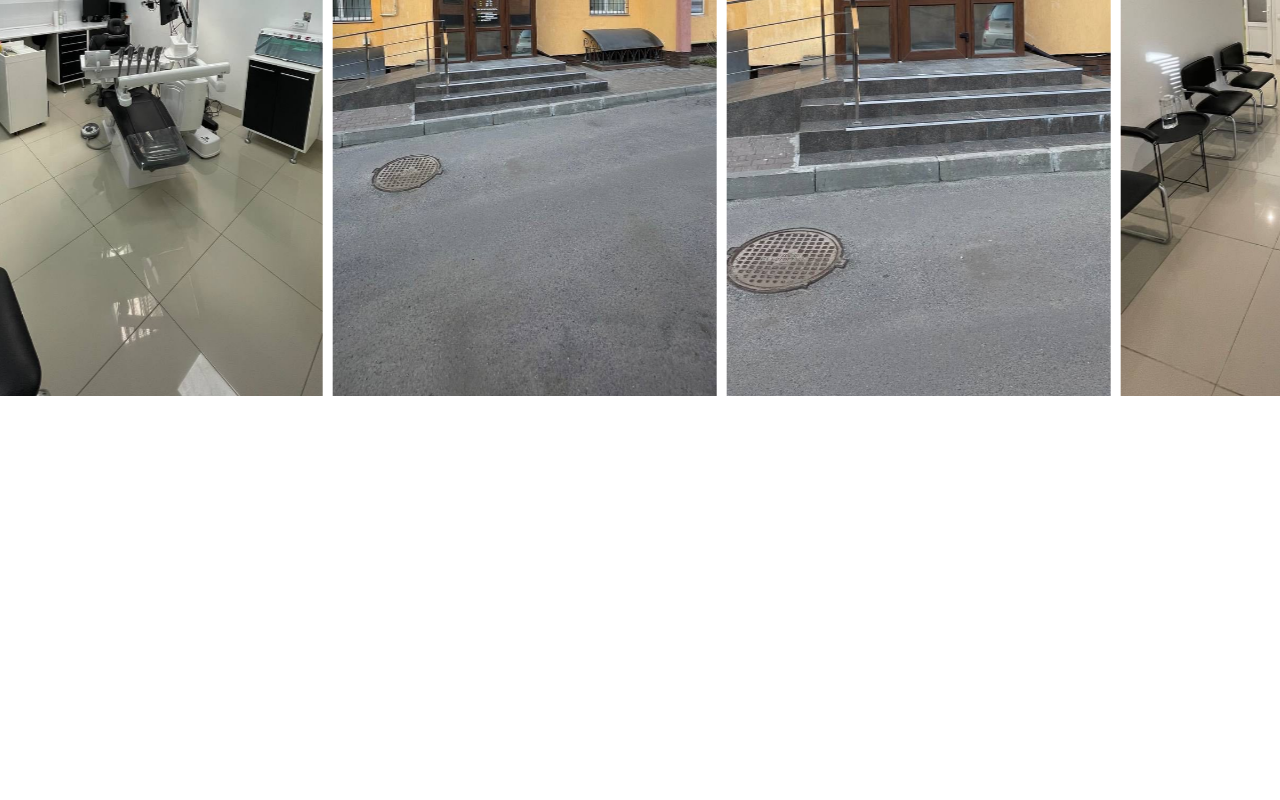
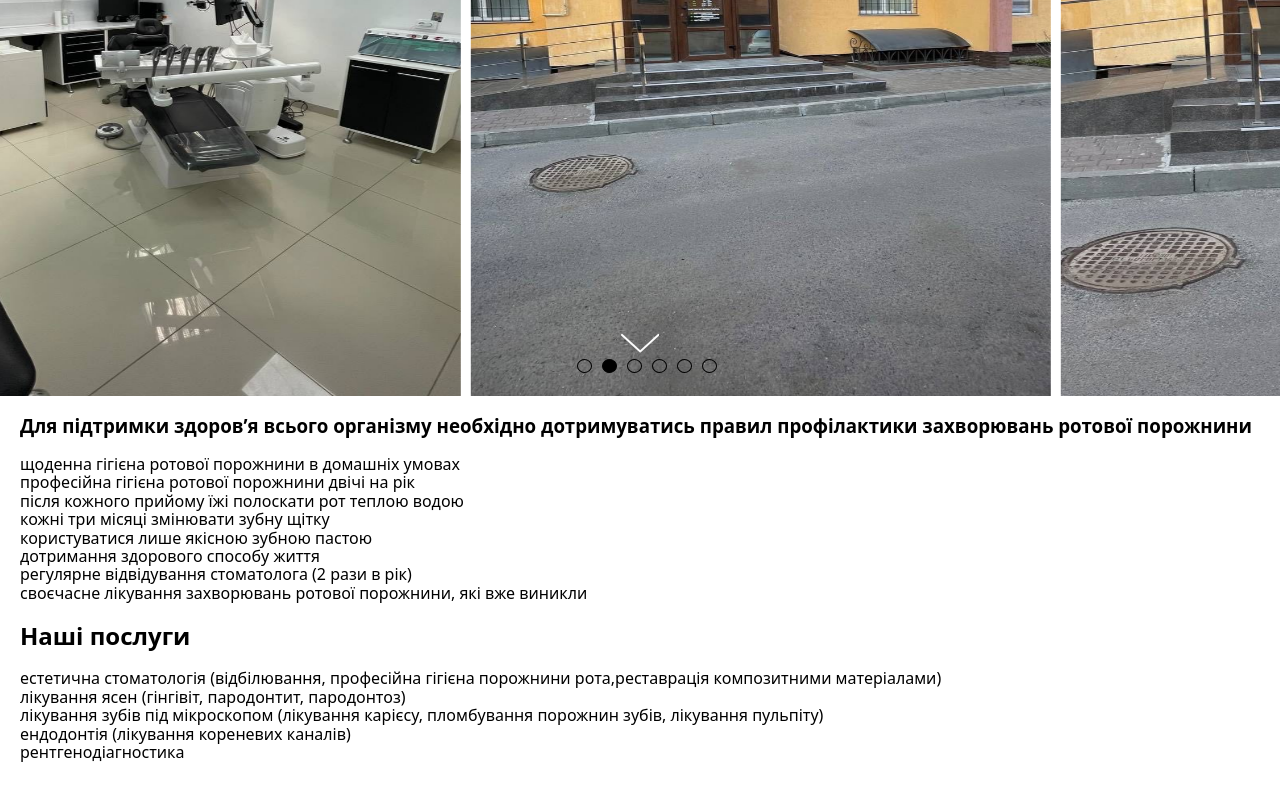
Before and after one commit to r-strilets/Eustoma, a website built with Parcel: page src/index.html in a window 1280 px wide. Shown: the part 404-1204 px from the top of the page. Before the commit the page ends 800 px from the top, so only its background shows below. Built offline with nearby package versions, Linux system fonts and the light colour scheme; grey boxes are pictures that could not be loaded.

Commit message:
add few sections without styles

```diff
--- a/src/index.html
+++ b/src/index.html
@@ -21,6 +21,9 @@
     <include src="./partials/header.html"></include>
     <main>
       <include src="./partials/hero.html"></include>
+      <include src="./partials/about.html"></include>
+      <include src="./partials/services.html"></include>
+      <include src="./partials/map.html"></include>
     </main>
     <script src="https://code.jquery.com/jquery-3.4.1.min.js"></script>
     <script
--- a/src/js/slider.js
+++ b/src/js/slider.js
@@ -9,13 +9,22 @@ $(document).ready(function () {
     arrows: false,
     centerMode: true,
     centerPadding: '30px',
+    dots: true,
     responsive: [
       {
         breakpoint: 768,
         settings: {
           arrows: false,
           centerPadding: '50px',
-          slidesToShow: 3,
+          slidesToShow: 2,
+
+          centerMode: true,
+        },
+      },
+      {
+        breakpoint: 1280,
+        settings: {
+          slidesToShow: 3
         },
       },
     ],
--- /dev/null
+++ b/src/partials/about.html
@@ -0,0 +1,28 @@
+<section class="about" id="about">
+  <div class="container about-container">
+    <h3>
+      Для підтримки здоров’я всього організму необхідно дотримуватись правил
+      профілактики захворювань ротової порожнини
+    </h3>
+    <ul class="about-list">
+      <li class="list-item">
+        щоденна гігієна ротової порожнини в домашніх умовах
+      </li>
+      <li class="list-item">
+        професійна гігієна ротової порожнини двічі на рік
+      </li>
+      <li class="list-item">
+        після кожного прийому їжі полоскати рот теплою водою
+      </li>
+      <li class="list-item">кожні три місяці змінювати зубну щітку</li>
+      <li class="list-item">користуватися лише якісною зубною пастою</li>
+      <li class="list-item">дотримання здорового способу життя</li>
+      <li class="list-item">
+        регулярне відвідування стоматолога (2 рази в рік)
+      </li>
+      <li class="list-item">
+        своєчасне лікування захворювань ротової порожнини, які вже виникли
+      </li>
+    </ul>
+  </div>
+</section>
--- a/src/partials/header.html
+++ b/src/partials/header.html
@@ -3,8 +3,8 @@
     <div class="header-logo"><a href="#header">EUSTOMA</a></div>
     <nav class="menu">
       <ul class="menu-list">
-        <li class="menu-list__item"><a href="#">Про нас</a></li>
-        <li class="menu-list__item"><a href="#">Послуги</a></li>
+        <li class="menu-list__item"><a href="#about">Про зуби</a></li>
+        <li class="menu-list__item"><a href="#services">Послуги</a></li>
       </ul>
       <a href="tel:+380000000000" class="menu-button">зателефонувати</a>
     </nav>
--- a/src/partials/hero.html
+++ b/src/partials/hero.html
@@ -19,4 +19,24 @@
       <img src="images/7.jpg" alt="photo6" class="slider-photo" />
     </div>
   </div>
+  <div class="arrow-scroll">
+    <div class="arrow-scroll__wrap arrow-scroll__wrap_animated">
+      <a href="#about">
+        <svg
+          style="fill: #ffffff"
+          x="0px"
+          y="0px"
+          width="38.417px"
+          height="18.592px"
+          viewBox="0 0 38.417 18.592"
+        >
+          <g>
+            <path
+              d="M19.208,18.592c-0.241,0-0.483-0.087-0.673-0.261L0.327,1.74c-0.408-0.372-0.438-1.004-0.066-1.413c0.372-0.409,1.004-0.439,1.413-0.066L19.208,16.24L36.743,0.261c0.411-0.372,1.042-0.342,1.413,0.066c0.372,0.408,0.343,1.041-0.065,1.413L19.881,18.332C19.691,18.505,19.449,18.592,19.208,18.592z"
+            ></path>
+          </g>
+        </svg>
+      </a>
+    </div>
+  </div>
 </section>
--- /dev/null
+++ b/src/partials/map.html
@@ -0,0 +1,13 @@
+<section class="map">
+  <div class="container">
+    <iframe
+      src="https://www.google.com/maps/embed?pb=!1m10!1m8!1m3!1d771.2436991164379!2d27.00223116729835!3d49.44399062998407!3m2!1i1024!2i768!4f13.1!5e0!3m2!1suk!2sus!4v1680564292986!5m2!1suk!2sus"
+      width="600"
+      height="450"
+      style="border: 0"
+      allowfullscreen=""
+      loading="lazy"
+      referrerpolicy="no-referrer-when-downgrade"
+    ></iframe>
+  </div>
+</section>
--- /dev/null
+++ b/src/partials/services.html
@@ -0,0 +1,22 @@
+<section class="services" id="services">
+  <div class="container services-container">
+    <h2>Наші послуги</h2>
+    <ul class="services-list">
+      <li class="services-list-item">
+        естетична стоматологія (відбілювання, професійна гігієна порожнини
+        рота,реставрація композитними матеріалами)
+      </li>
+      <li class="services-list-item">
+        лікування ясен (гінгівіт, пародонтит, пародонтоз)
+      </li>
+      <li class="services-list-item">
+        лікування зубів під мікроскопом (лікування карієсу, пломбування порожнин
+        зубів, лікування пульпіту)
+      </li>
+      <li class="services-list-item">
+        ендодонтія (лікування кореневих каналів)
+      </li>
+      <li class="services-list-item">рентгенодіагностика</li>
+    </ul>
+  </div>
+</section>
--- a/src/sass/components/_header.scss
+++ b/src/sass/components/_header.scss
@@ -5,6 +5,7 @@
   right: 0;
   height: 80px;
   padding-top: 20px;
+  color: white;
   // background-color: #0f930f66;
   background-color: #000;
   z-index: 100;
@@ -20,7 +21,7 @@
   font-size: 24px;
   font-weight: 500;
   font-style: italic;
-  color: white;
+
   @include mq(tablet) {
     font-size: 32px;
   }
--- a/src/sass/components/_hero.scss
+++ b/src/sass/components/_hero.scss
@@ -18,3 +18,57 @@
     cursor: pointer;
   }
 }
+.slick-dots {
+  position: absolute;
+  bottom: -50px;
+  transform: rotate(270deg);
+  left: 50%;
+  font-size: 0;
+}
+.slick-dots li {
+  margin: 10px 0;
+}
+.slick-dots li.slick-active button {
+  background-color: rgb(0, 0, 0);
+}
+.slick-dots button {
+  width: 10px;
+  height: 15px;
+  border-radius: 50%;
+  border: 1px solid black;
+  outline: 0;
+  background-color: transparent;
+}
+.arrow-scroll {
+  position: absolute;
+  text-align: center;
+  z-index: 9;
+  right: 0;
+  left: 0;
+  bottom: 40px;
+  &__wrap {
+    display: inline-block;
+    transition: all ease-in-out 0.2s;
+    cursor: pointer;
+    &:hover {
+      opacity: 0.5;
+    }
+    &_animated {
+      animation: arrow-scroll 1.7s infinite ease;
+    }
+  }
+  @keyframes arrow-scroll {
+    0% {
+      transform: translateY(0);
+    }
+    50% {
+      transform: translateY(-7px);
+    }
+    55% {
+      transform: translateY(-7px);
+    }
+    100% {
+      transform: translateY(0);
+    }
+  }
+}
--- a/src/sass/index.scss
+++ b/src/sass/index.scss
@@ -1,8 +1,5 @@
-@import "./utils/mixins";
-@import "./base/basic-value";
+@import './utils/mixins';
+@import './base/basic-value';
 
-@import "./components/header";
-@import "./components/hero";
-body {
-  color: white;
-}
+@import './components/header';
+@import './components/hero';
```
